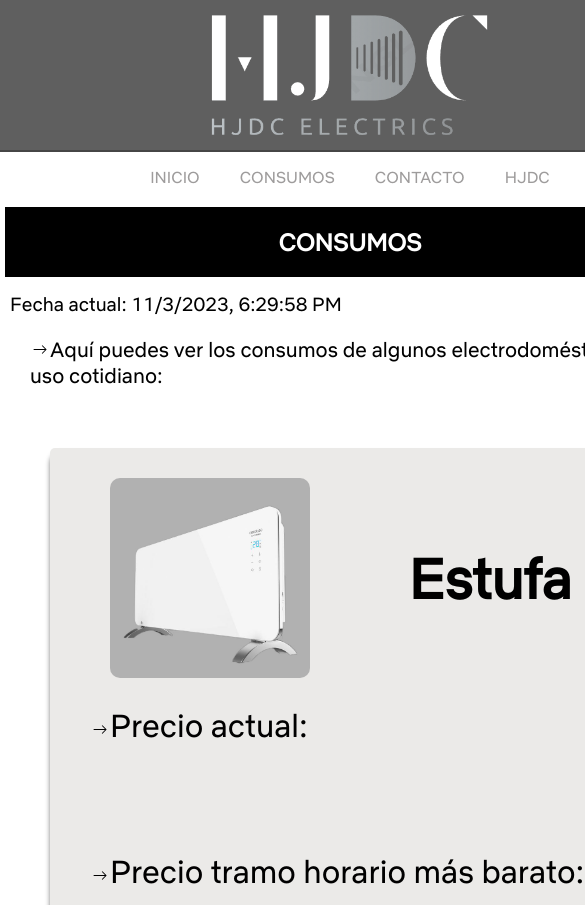
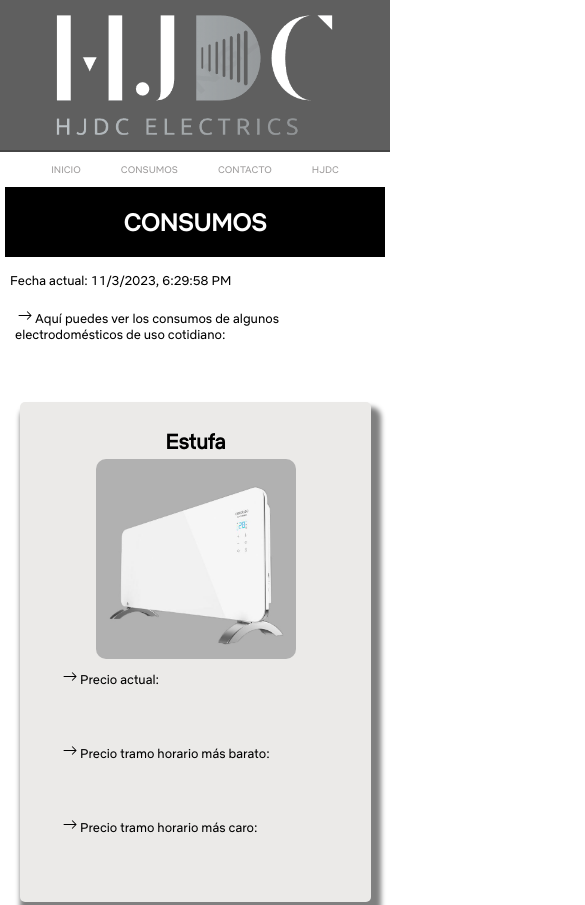
Before and after one commit to HUG046/PROYECTO, a plain HTML site: page consumos.html in a window 390 px wide. Shown: the top 905 px of the page, 585 px wide, since content can reach past the window. Drawn offline with Linux system fonts and the light colour scheme; no server answers.

Commit message:
arreglos responsive

```diff
--- a/css/consumos.css
+++ b/css/consumos.css
@@ -318,16 +318,56 @@ footer ul {
 
 @media screen and (max-width: 425px) {
   body {
-    grid-template-rows: 150px 2px 50px 1fr 100px;
+    grid-template-rows: 150px 2px 30px 1fr 100px;
   }
 
   .buscador {
-    height: 50px;
+    height: 30px;
   }
 
-  /* .buscador a {
+  .buscador a {
+    font-size: 0.6rem;
+  }
+
+  main {
+    width: 100vw;
+  }
+
+  .fecha,
+  .textoInicial {
     font-size: 0.8rem;
-  } */
+  }
+
+  .articulos {
+    height: 500px;
+    width: 90vw;
+    margin-left: 20px;
+    justify-self: self-start;
+    grid-template-rows: 1fr 3fr 1fr 1fr 1fr 1fr 1fr 1fr;
+    grid-template-areas:
+      "titulo titulo"
+      "photo photo"
+      "textConsAct textConsAct"
+      "precioAct precioAct"
+      "textConsMin textConsMin"
+      "minPrecio minPrecio"
+      "textConsMax textConsMax"
+      "maxPrecio maxPrecio"
+      "maxPrecio maxPrecio";
+  }
+
+  .articulos h3 {
+    font-size: 1.3rem;
+  }
+
+  .textoInicial {
+    width: 340px;
+    margin-left: 5px;
+  }
+
+  .articulos p {
+    font-size: 0.8rem;
+  }
 
   footer ul li {
     font-size: 0.6rem;
--- a/css/contacto.css
+++ b/css/contacto.css
@@ -291,11 +291,13 @@ footer ul {
   #contactos {
     margin-left: 10px;
     width: 250px;
+    align-self: center;
   }
 
   .bloques p {
     margin-left: 20px;
     width: 250px;
+    font-size: 0.8rem;
   }
 
   #mapa {
--- a/css/hjdc.css
+++ b/css/hjdc.css
@@ -210,3 +210,40 @@ footer ul {
     width: 550px;
   }
 }
+
+@media screen and (max-width: 425px) {
+  body {
+    grid-template-rows: 150px 2px 30px 1fr 100px;
+  }
+
+  main {
+    width: 100vw;
+  }
+
+  .buscador {
+    height: 30px;
+  }
+
+  .buscador a {
+    font-size: 0.6rem;
+  }
+
+  .bloques {
+    width: 90vw;
+  }
+
+  .bloques p {
+    margin-left: 20px;
+    width: 250px;
+    font-size: 0.8rem;
+  }
+
+  .imgLogos {
+    width: 70vw;
+    height: 150px;
+  }
+
+  footer ul li {
+    font-size: 0.6rem;
+  }
+}
```
Also changed, not shown: hjdc.html (+5 -1 lines).
